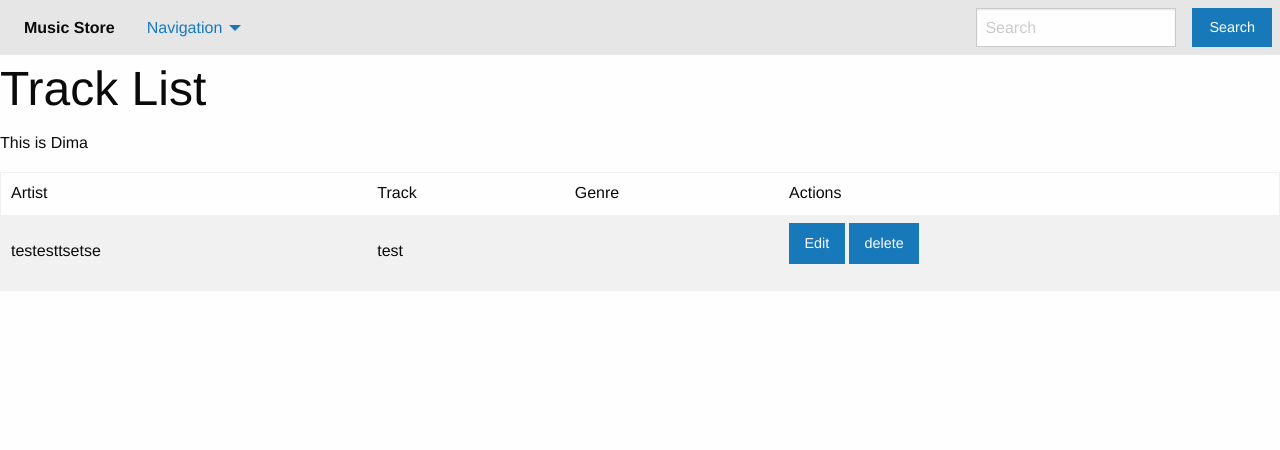
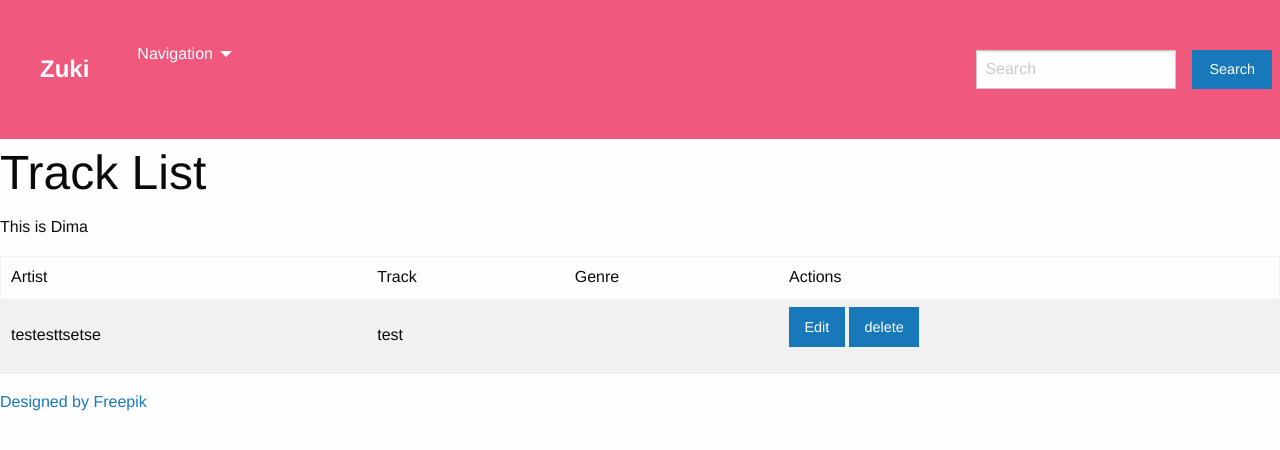
Before and after one commit to itmykolaiv/zuki, a Django app: page /tracks/ in a window 1280 px wide. Shown: the top 450 px of the page. Run offline with Django 3.2, Linux system fonts and the light colour scheme; data comes from the database, SQL or seed files in the repository; some libraries are stand-ins or nearby versions.

Commit message:
new styles

```diff
--- a/mydjango/settings.py
+++ b/mydjango/settings.py
@@ -130,3 +130,7 @@ USE_TZ = True
 # https://docs.djangoproject.com/en/1.11/howto/static-files/
 
 STATIC_URL = '/static/'
+
+STATICFILES_DIRS = [
+    os.path.join(BASE_DIR, "static"),
+]
--- a/mydjango/urls.py
+++ b/mydjango/urls.py
@@ -15,8 +15,10 @@ Including another URLconf
 """
 from django.conf.urls import include,url
 from django.contrib import admin
+from polls import views
 
 urlpatterns = [
+    url(r'^$', views.home, name='home'),
     url(r'^tracks/', include('polls.urls')),
     url(r'^admin/', admin.site.urls),
 ]
--- a/polls/templates/footer.html
+++ b/polls/templates/footer.html
@@ -1,5 +1,6 @@
 <script>
     $(document).foundation();
 </script>
+<a href="https://www.freepik.com/free-vector/ladybug-vector_607477.htm">Designed by Freepik</a>
 </body>
 </html>
--- a/polls/templates/header.html
+++ b/polls/templates/header.html
@@ -9,14 +9,14 @@
     <link rel="stylesheet" href="https://cdnjs.cloudflare.com/ajax/libs/foundation/6.3.1/css/foundation.min.css">
     <script src="https://cdnjs.cloudflare.com/ajax/libs/jquery/2.2.4/jquery.min.js"></script>
     <script src="https://cdnjs.cloudflare.com/ajax/libs/foundation/6.3.1/js/foundation.min.js"></script>
-
+    <link rel="stylesheet" href="/static/style.css">
 </head>
 
 <body>
     <div class="top-bar">
         <div class="top-bar-left">
             <ul class="dropdown menu" data-dropdown-menu>
-                <li class="menu-text">Music Store</li>
+                <li class="menu-text"><a class="logo" href="/">Zuki</a></li>
                 <li>
                     <a href="#">Navigation</a>
                     <ul class="menu vertical">
--- a/polls/views.py
+++ b/polls/views.py
@@ -4,6 +4,11 @@ from django.db import connections
 from django.template.loader import render_to_string
 from polls.models import Libruary
 from django.core.paginator import Paginator
+from django.shortcuts import render
+
+@csrf_exempt
+def home(request):
+    return render(request, 'home.html', {})
 
 @csrf_exempt
 def index(request):
--- /dev/null
+++ b/static/style.css
@@ -0,0 +1,39 @@
+.top-bar, .top-bar ul {
+    background-color: #f0597d;
+}
+
+.top-bar a {
+    color: #fff;
+}
+
+.top-bar .dropdown.menu>li.is-dropdown-submenu-parent>a:after {
+    border-color: #ffffff transparent transparent;
+}
+
+.top-bar .is-dropdown-submenu {
+    border: 0px solid #cacaca;
+}
+
+.top-bar {
+    padding-bottom: 35px;
+    padding-top: 35px;
+}
+
+.logo {
+    font-size: 24px;
+    padding: 0;
+}
+
+.parallax {
+    /* The image used */
+    background-image: url("/static/imagine-dragons-1.jpg");
+
+    /* Set a specific height */
+    height: 500px;
+
+    /* Create the parallax scrolling effect */
+    background-attachment: fixed;
+    background-position: center;
+    background-repeat: no-repeat;
+    background-size: cover;
+}
```
Also changed, not shown: polls/templates/home.html (added, +8 -0 lines), static/imagine-dragons-1.jpg (added).
